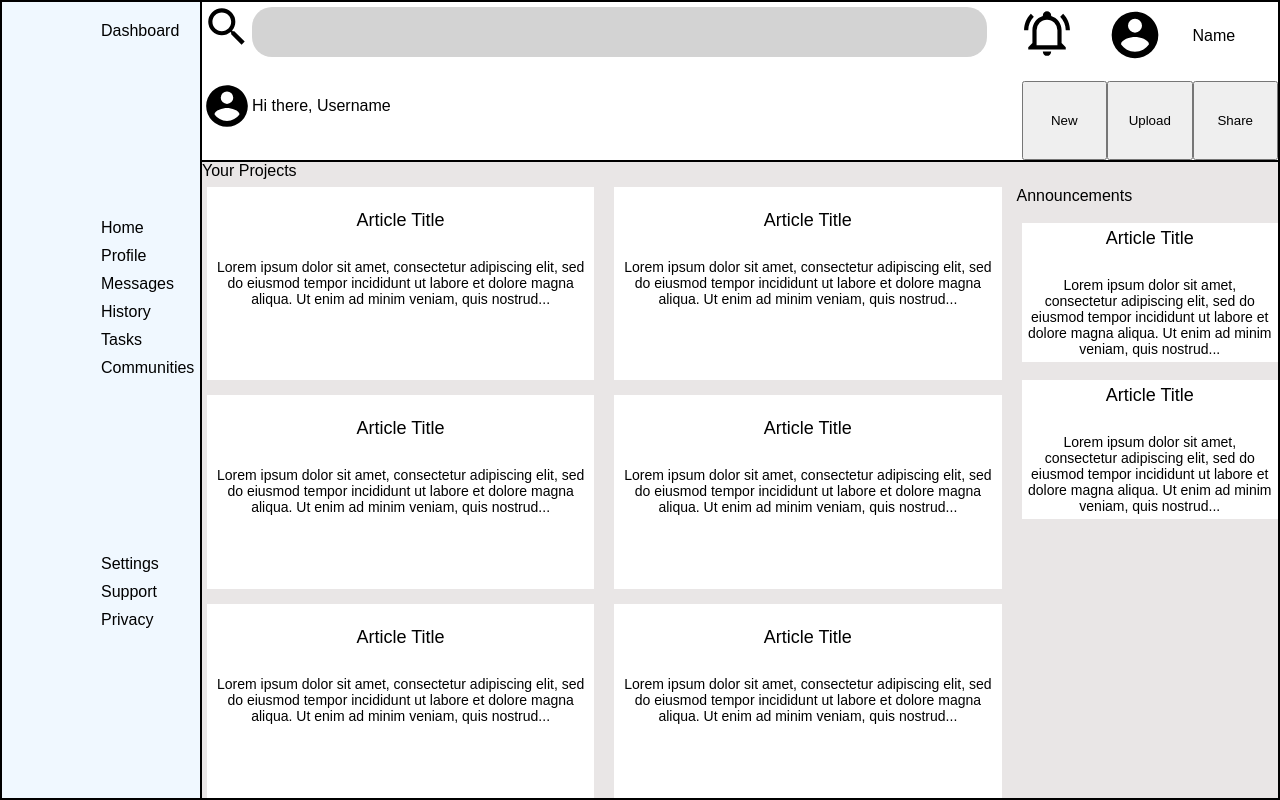
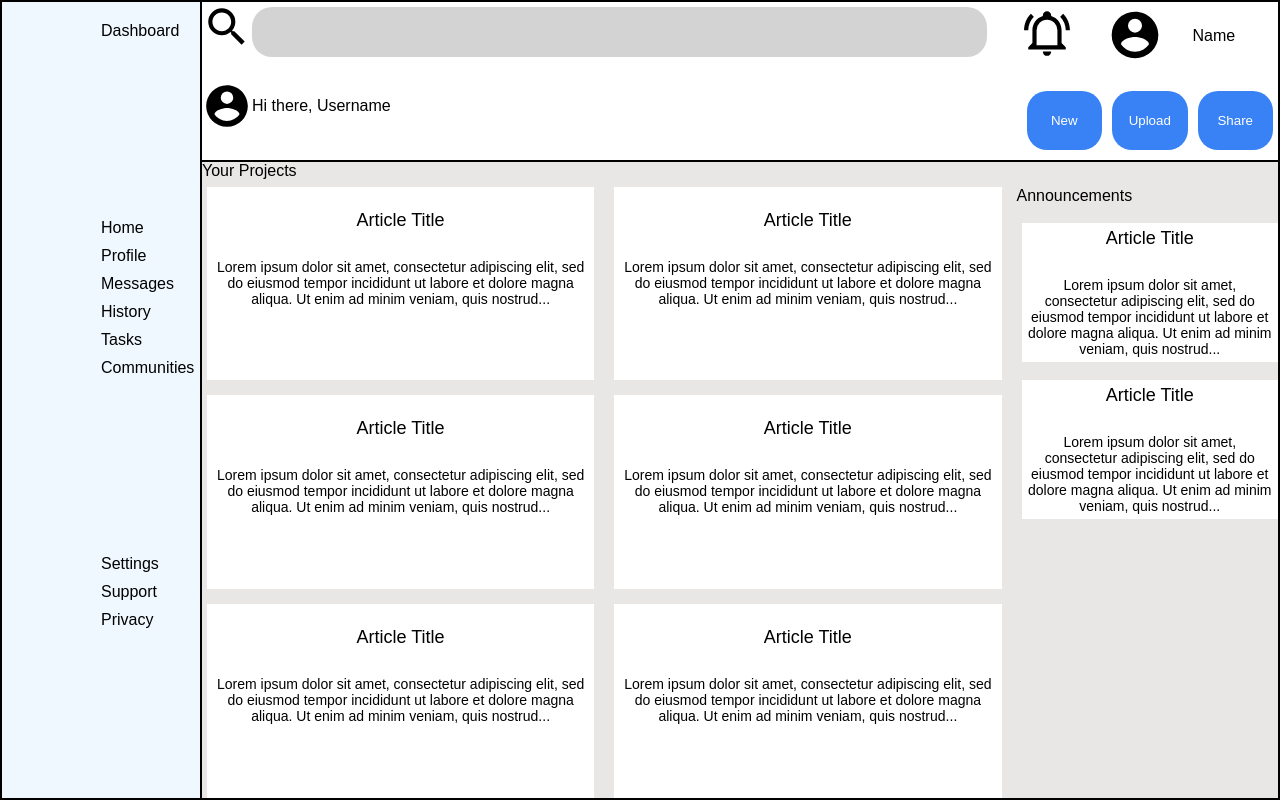
Before and after one commit to DevonRem/Admin_Dashboard, a plain HTML site: page index.html in a window 1280 px wide. Drawn offline with Linux system fonts and the light colour scheme.

Commit message:
Finish header with buttons included

```diff
--- a/style.css
+++ b/style.css
@@ -133,3 +133,14 @@ input {
     margin-top: 25px;
 
 }
+
+button {
+    background-color: #3882f6;
+    border: none;
+    color: white;
+    border-radius: 20px;
+    margin-left: 5px;
+    margin-right: 5px;
+    margin-top: 10px;
+    margin-bottom: 10px;
+}
```
